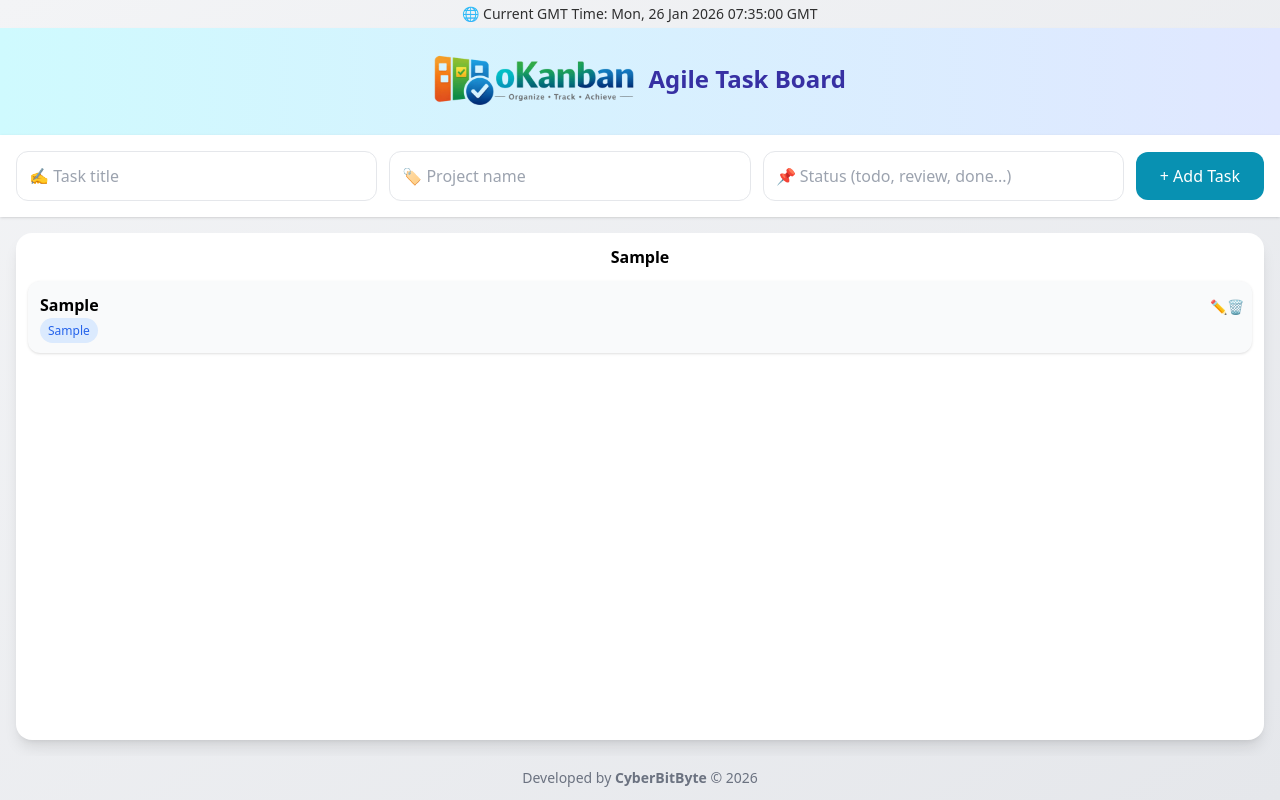
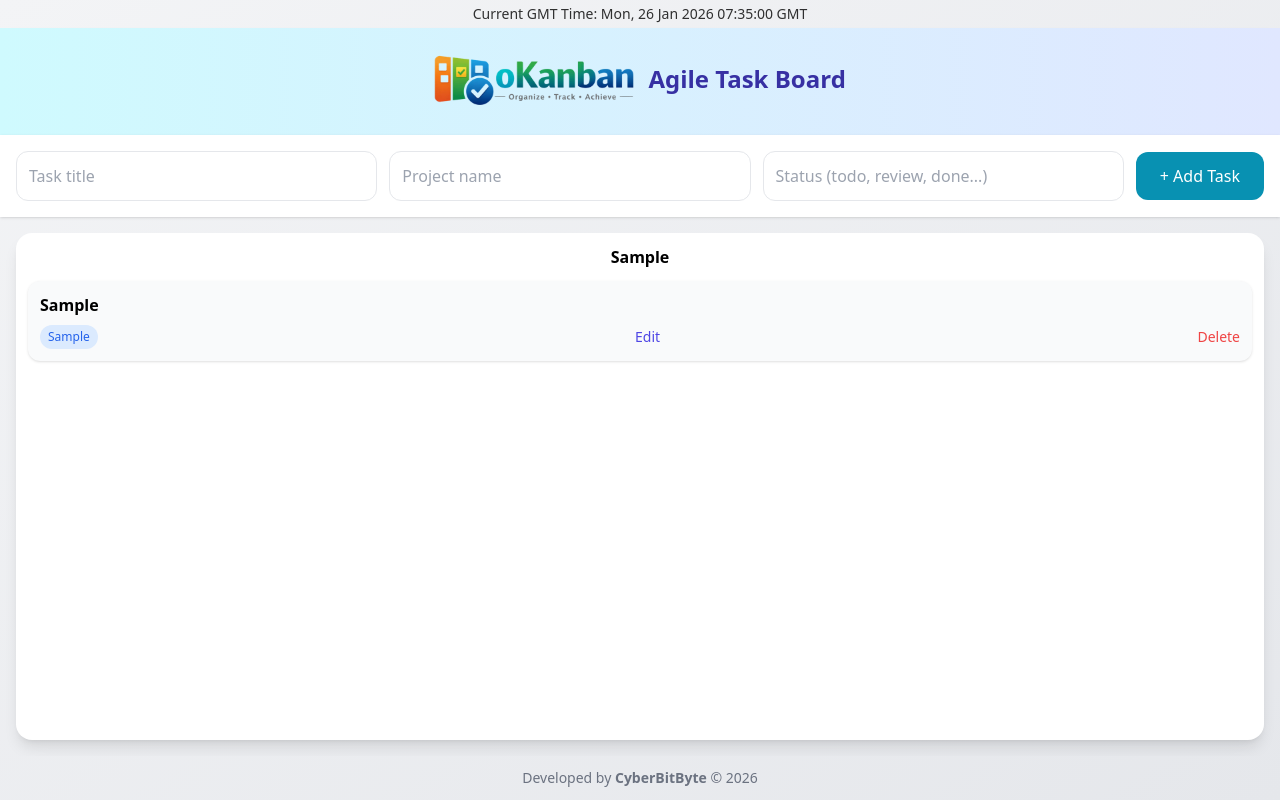
Before and after one commit to Cyber-Bit-Byte/okanban, a plain HTML site: page index.html in a window 1280 px wide. Both pictures are taken after typing "Sample", "Sample", "Sample" into the empty fields and a click on the button "+ Add Task". Drawn offline with nearby package versions, Linux system fonts and the light colour scheme.

Commit message:
Update: logo version and header4

```diff
--- a/index.html
+++ b/index.html
@@ -1,13 +1,49 @@
 <!DOCTYPE html>
 <html lang="en">
 <head>
-    <!-- SEO -->
-    <meta charset="UTF-8" />
-    <meta name="viewport" content="width=device-width, initial-scale=1.0" />
-    <title>Agile Kanban Task Management Board | oKanban</title>
-    <meta name="description" content="oKanban is a modern Agile Kanban task management board with CRUD, drag and drop, dynamic statuses and localStorage persistence." />
-    <meta name="keywords" content="Kanban, Agile, Task Management, Scrum Board, Project Management Tool" />
-    <meta name="author" content="CyberBitByte" />
+    <meta name="viewport" content="width=device-width, initial-scale=1.0">
+
+    <!-- Primary Meta Tags -->
+    <title>oKanban | Agile Kanban Task Management Board</title>
+    <meta name="title" content="oKanban | Agile Kanban Task Management Board">
+    <meta name="description" content="oKanban is a modern Agile Kanban task management tool built with HTML5, CSS3, and JavaScript. Organize, track, and manage your projects or tasks efficiently.">
+    <meta name="keywords" content="oKanban, Kanban Board, Agile Task Management, Task Organizer, Project Management Tool, HTML5, CSS3, JavaScript">
+    <meta name="author" content="@cyberbitbyte">
+    <meta name="robots" content="index, follow">
+    <meta name="language" content="en">
+    <meta name="copyright" content="Cyber Bit Byte">
+    <meta name="distribution" content="global">
+    <meta name="rating" content="general">
+
+    <!-- Canonical & Sitemap -->
+    <link rel="canonical" href="https://software.cyberbitbyte.com/okanban">
+    <link rel="sitemap" type="application/xml" title="Sitemap" href="https://software.cyberbitbyte.com/sitemap.xml">
+
+    <!-- Favicon & Icons -->
+    <link rel="icon" type="image/x-icon" href="https://software.cyberbitbyte.com/okanban/favicon.ico">
+    <link rel="icon" type="image/png" sizes="32x32" href="https://software.cyberbitbyte.com/okanban/favicon-32x32.png">
+    <link rel="icon" type="image/png" sizes="16x16" href="https://software.cyberbitbyte.com/okanban/favicon-16x16.png">
+    <link rel="apple-touch-icon" href="https://software.cyberbitbyte.com/okanban/apple-touch-icon.png">
+    <link rel="manifest" href="/okanban/site.webmanifest">
+    <meta name="theme-color" content="#00bcd4">
+
+    <!-- Open Graph / Facebook -->
+    <meta property="og:type" content="website">
+    <meta property="og:url" content="https://software.cyberbitbyte.com/okanban">
+    <meta property="og:title" content="oKanban | Agile Kanban Task Management Board">
+    <meta property="og:description" content="oKanban is a modern Agile Kanban task management tool built with HTML5, CSS3, and JavaScript. Organize, track, and manage your projects or tasks efficiently.">
+    <meta property="og:image" content="https://software.cyberbitbyte.com/okanban/okanban-task-management-tool.png">
+    <meta property="og:site_name" content="Cyber Bit Byte">
+    <meta property="og:locale" content="en_US">
+
+    <!-- Twitter Card -->
+    <meta name="twitter:card" content="summary_large_image">
+    <meta name="twitter:creator" content="@cyberbitbyte">
+    <meta name="twitter:title" content="oKanban | Agile Kanban Task Management Board">
+    <meta name="twitter:description" content="oKanban is a modern Agile Kanban task management tool built with HTML5, CSS3, and JavaScript. Organize, track, and manage your projects or tasks efficiently.">
+    <meta name="twitter:image" content="https://software.cyberbitbyte.com/okanban/okanban-task-management-tool.png">
+    <meta name="twitter:url" content="https://software.cyberbitbyte.com/okanban">
+
 
     <!-- Tailwind CSS -->
     <script src="https://cdn.tailwindcss.com"></script>
@@ -507,13 +543,13 @@
 
     <!-- Add Task Form -->
     <section class="p-4 bg-white shadow flex flex-col sm:flex-row gap-3 items-center">
-        <input id="taskTitle" type="text" placeholder="✍️ Task title"
+        <input id="taskTitle" type="text" placeholder="Task title"
             class="w-full block sm-w-half md:flex-1 p-3 border rounded-xl focus:ring-2 focus:ring-blue-500 outline-none">
 
-        <input id="projectName" type="text" placeholder="🏷️ Project name"
+        <input id="projectName" type="text" placeholder="Project name"
             class="w-full block sm-w-half md:flex-1 p-3 border rounded-xl">
 
-        <input id="taskStatus" type="text" placeholder="📌 Status (todo, review, done...)"
+        <input id="taskStatus" type="text" placeholder="Status (todo, review, done...)"
             class="w-full block sm-w-half md:flex-1 p-3 border rounded-xl w-48">
 
         <button id="addTaskBtn"
@@ -582,13 +618,14 @@
 
                 card.innerHTML = `
                     <div class="font-semibold">${task.title}</div>
-                    <span class="text-xs bg-blue-100 text-blue-600 px-2 py-1 rounded-full">
+
+
+                    <div class="flex justify-between mt-2 text-sm">
+                        <span class="text-xs bg-blue-100 text-blue-600 px-2 py-1 rounded-full">
                         ${task.project || "General"}
                     </span>
-
-                    <div class="absolute top-2 right-2 flex justify-between mt-2 text-sm">
-                        <button onclick="editTask('${task.id}')" class="text-indigo-600">✏️</button>
-                        <button onclick="deleteTask('${task.id}')" class="text-red-500">🗑️</button>
+                        <button onclick="editTask('${task.id}')" class="text-indigo-600">Edit</button>
+                        <button onclick="deleteTask('${task.id}')" class="text-red-500">Delete</button>
                     </div>
                 `;
 
@@ -651,7 +688,7 @@
         function updateGMTTime() {
             const now = new Date();
             const gmtString = now.toUTCString(); // GMT format
-            document.getElementById("gmtTime").textContent = `🌐 Current GMT Time: ${gmtString}`;
+            document.getElementById("gmtTime").textContent = `Current GMT Time: ${gmtString}`;
         }
 
         // Initial call
```
Also changed, not shown: okanban-task-management-tool.png (added).
